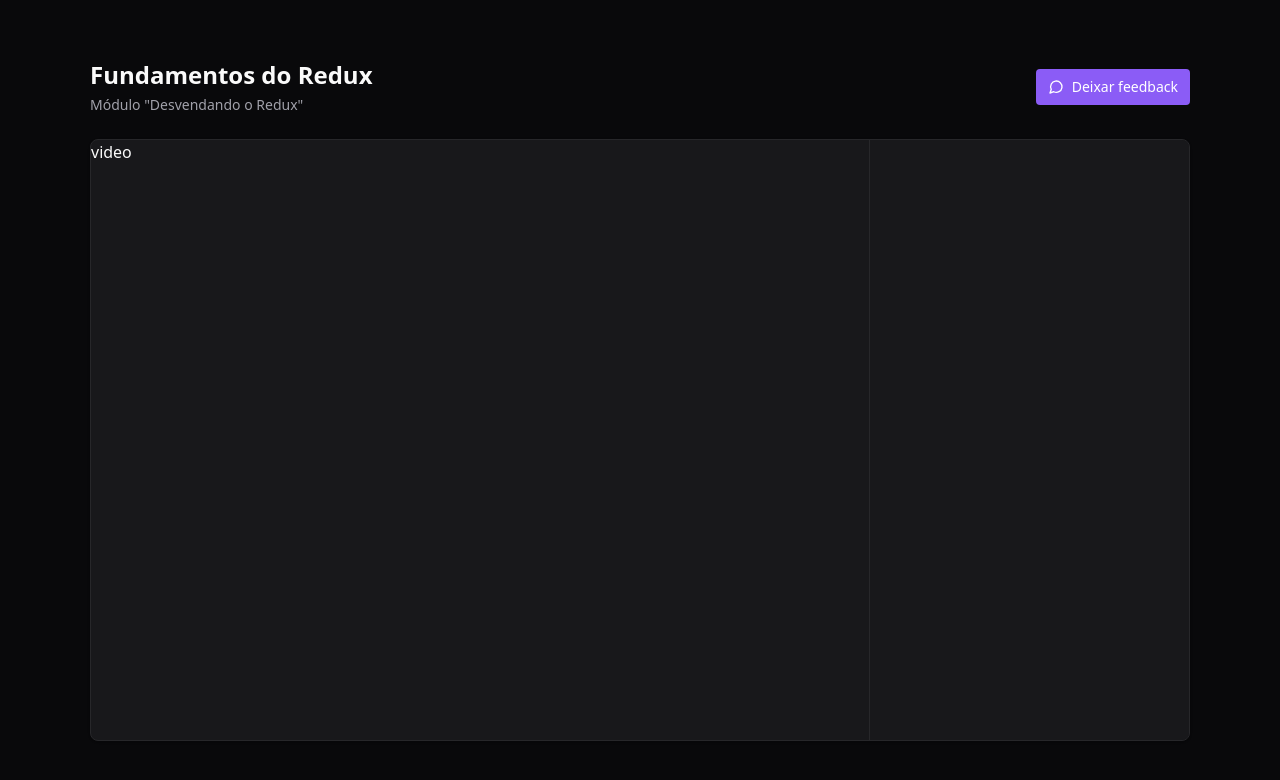
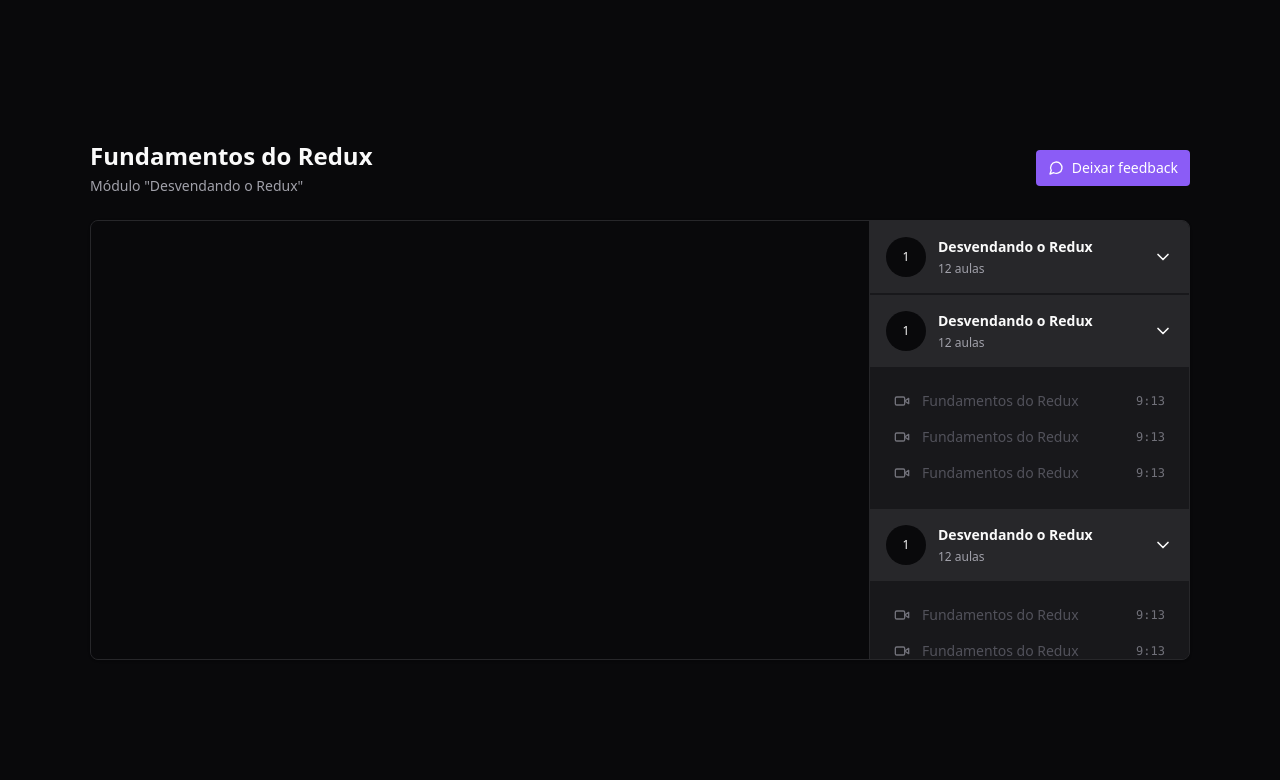
Before and after one commit to arthurrios/video-player-redux, a React (Vite) app: page / in a window 1280 px wide. Shown: the top 780 px of the page. Built offline with nearby package versions, Linux system fonts and the light colour scheme.

Commit message:
sidebar scrollbar

```diff
--- a/package.json
+++ b/package.json
@@ -14,6 +14,7 @@
     "lucide-react": "^0.284.0",
     "react": "^18.2.0",
     "react-dom": "^18.2.0",
+    "react-player": "^2.13.0",
     "react-redux": "^8.1.3"
   },
   "devDependencies": {
@@ -27,6 +28,7 @@
     "eslint-plugin-react-hooks": "^4.6.0",
     "eslint-plugin-react-refresh": "^0.4.3",
     "postcss": "^8.4.31",
+    "tailwind-scrollbar": "^3.0.5",
     "tailwindcss": "^3.3.3",
     "typescript": "^5.0.2",
     "vite": "^4.4.5"
--- a/src/pages/Player.tsx
+++ b/src/pages/Player.tsx
@@ -1,4 +1,5 @@
-import { MessageCircle } from 'lucide-react'
+import { MessageCircle, ChevronDown, Video } from 'lucide-react'
+import ReactPlayer from 'react-player'
 
 export function Player() {
   return (
@@ -17,12 +18,136 @@
           </button>
         </div>
 
-        <main className='relative flex overflow-hidden rounded-lg border border-zinc-800 bg-zinc-900 shadow'>
+        <main className='relative flex overflow-hidden rounded-lg border border-zinc-800 bg-zinc-900 shadow pr-80'>
           <div className='flex-1'>
-            video
+            <div className='w-full bg-zinc-950 aspect-video'>
+              <ReactPlayer
+                width='100%'
+                height='100%'
+                controls
+                url="https://www.youtube.com/watch?v=HPtq8YK8fDQ"
+              />
+            </div>
           </div>
-          <aside className='w-80 border-l border-zinc-800 bg-zinc-900 h-[600px]'>
 
+          <aside className='w-80 absolute top-0 bottom-0 right-0 border-l divide-y-2 divide-zinc-900 border-zinc-800 bg-zinc-900 overflow-y-auto scrollbar-thin scrollbar-track-zinc-950 scrollbar-thumb-zinc-800'>
+            <div>
+              <button className='flex w-full items-center gap-3 bg-zinc-800 p-4'>
+                <div className='flex h-10 w-10 rounded-full items-center justify-center bg-zinc-950 text-xs'>
+                  1
+                </div>
+
+                <div className='flex flex-col gap-1 text-left'>
+                  <strong className='text-sm'>Desvendando o Redux</strong>
+                  <span className='text-xs text-zinc-400'>12 aulas</span>
+                </div>
+
+                <ChevronDown className='w-5 h-5 ml-auto'/>
+              </button>
+
+            </div>
+            <div>
+              <button className='flex w-full items-center gap-3 bg-zinc-800 p-4'>
+                <div className='flex h-10 w-10 rounded-full items-center justify-center bg-zinc-950 text-xs'>
+                  1
+                </div>
+
+                <div className='flex flex-col gap-1 text-left'>
+                  <strong className='text-sm'>Desvendando o Redux</strong>
+                  <span className='text-xs text-zinc-400'>12 aulas</span>
+                </div>
+
+                <ChevronDown className='w-5 h-5 ml-auto'/>
+              </button>
+
+              <nav className='relative flex flex-col gap-4 p-6'>
+                <button className='flex items-center gap-3 text-sm text-zinc-600'>
+                  <Video className='w-4 h-4 text-zinc-500'/>
+                  <span>Fundamentos do Redux</span>
+                  <span className='ml-auto font-mono text-xs text-zinc-500'>9:13</span>
+                </button>
+
+                <button className='flex items-center gap-3 text-sm text-zinc-600'>
+                  <Video className='w-4 h-4 text-zinc-500'/>
+                  <span>Fundamentos do Redux</span>
+                  <span className='ml-auto font-mono text-xs text-zinc-500'>9:13</span>
+                </button>
+
+                <button className='flex items-center gap-3 text-sm text-zinc-600'>
+                  <Video className='w-4 h-4 text-zinc-500'/>
+                  <span>Fundamentos do Redux</span>
+                  <span className='ml-auto font-mono text-xs text-zinc-500'>9:13</span>
+                </button>
+              </nav>
+            </div>
+            <div>
+              <button className='flex w-full items-center gap-3 bg-zinc-800 p-4'>
+                <div className='flex h-10 w-10 rounded-full items-center justify-center bg-zinc-950 text-xs'>
+                  1
+                </div>
+
+                <div className='flex flex-col gap-1 text-left'>
+                  <strong className='text-sm'>Desvendando o Redux</strong>
+                  <span className='text-xs text-zinc-400'>12 aulas</span>
+                </div>
+
+                <ChevronDown className='w-5 h-5 ml-auto'/>
+              </button>
+
+              <nav className='relative flex flex-col gap-4 p-6'>
+                <button className='flex items-center gap-3 text-sm text-zinc-600'>
+                  <Video className='w-4 h-4 text-zinc-500'/>
+                  <span>Fundamentos do Redux</span>
+                  <span className='ml-auto font-mono text-xs text-zinc-500'>9:13</span>
+                </button>
+
+                <button className='flex items-center gap-3 text-sm text-zinc-600'>
+                  <Video className='w-4 h-4 text-zinc-500'/>
+                  <span>Fundamentos do Redux</span>
+                  <span className='ml-auto font-mono text-xs text-zinc-500'>9:13</span>
+                </button>
+
+                <button className='flex items-center gap-3 text-sm text-zinc-600'>
+                  <Video className='w-4 h-4 text-zinc-500'/>
+                  <span>Fundamentos do Redux</span>
+                  <span className='ml-auto font-mono text-xs text-zinc-500'>9:13</span>
+                </button>
+              </nav>
+            </div>
+            <div>
+              <button className='flex w-full items-center gap-3 bg-zinc-800 p-4'>
+                <div className='flex h-10 w-10 rounded-full items-center justify-center bg-zinc-950 text-xs'>
+                  1
+                </div>
+
+                <div className='flex flex-col gap-1 text-left'>
+                  <strong className='text-sm'>Desvendando o Redux</strong>
+                  <span className='text-xs text-zinc-400'>12 aulas</span>
+                </div>
+
+                <ChevronDown className='w-5 h-5 ml-auto'/>
+              </button>
+
+              <nav className='relative flex flex-col gap-4 p-6'>
+                <button className='flex items-center gap-3 text-sm text-zinc-600'>
+                  <Video className='w-4 h-4 text-zinc-500'/>
+                  <span>Fundamentos do Redux</span>
+                  <span className='ml-auto font-mono text-xs text-zinc-500'>9:13</span>
+                </button>
+
+                <button className='flex items-center gap-3 text-sm text-zinc-600'>
+                  <Video className='w-4 h-4 text-zinc-500'/>
+                  <span>Fundamentos do Redux</span>
+                  <span className='ml-auto font-mono text-xs text-zinc-500'>9:13</span>
+                </button>
+
+                <button className='flex items-center gap-3 text-sm text-zinc-600'>
+                  <Video className='w-4 h-4 text-zinc-500'/>
+                  <span>Fundamentos do Redux</span>
+                  <span className='ml-auto font-mono text-xs text-zinc-500'>9:13</span>
+                </button>
+              </nav>
+            </div>
           </aside>
         </main>
       </div>
--- a/tailwind.config.js
+++ b/tailwind.config.js
@@ -6,5 +6,7 @@
   theme: {
     extend: {},
   },
-  plugins: [],
+  plugins: [
+    require('tailwind-scrollbar'),
+  ],
 }
```
Also changed, not shown: .eslintrc.cjs (deleted), 1 other file (tests, documents, lock files or other folders).
